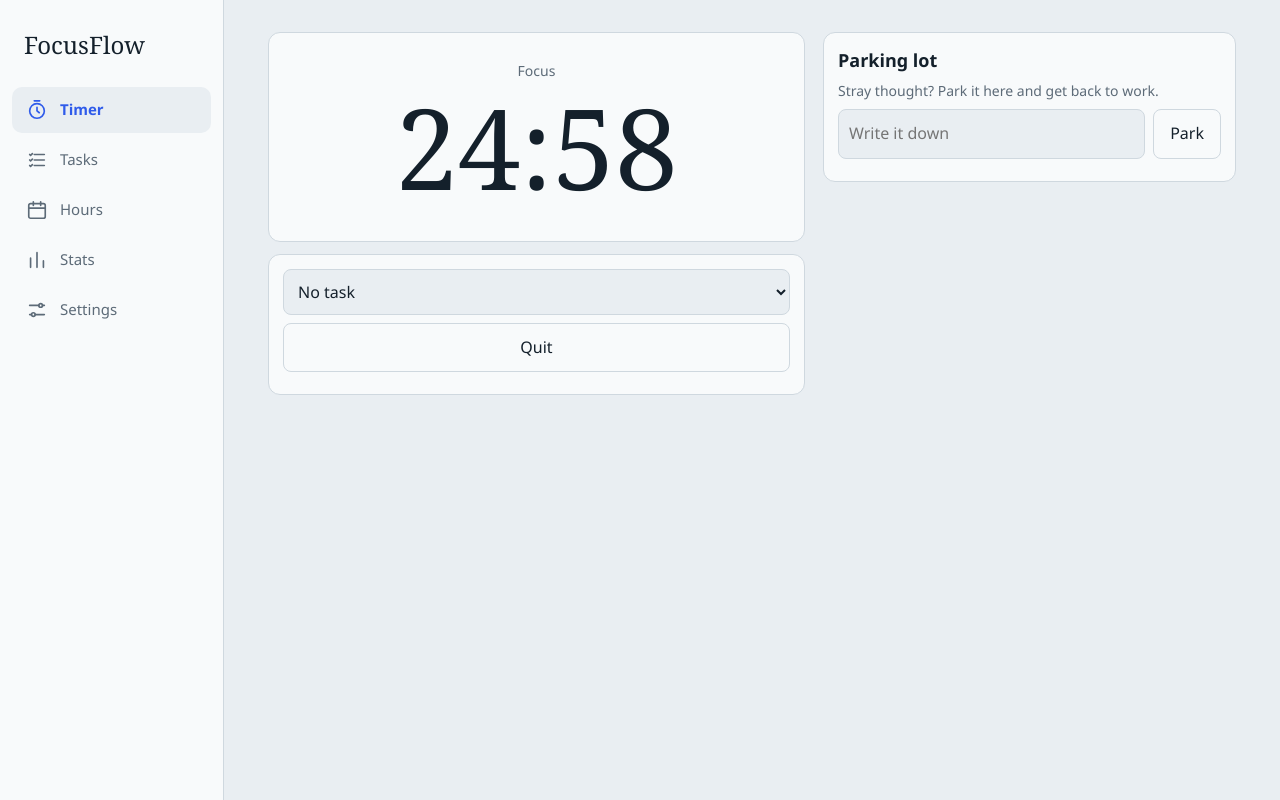
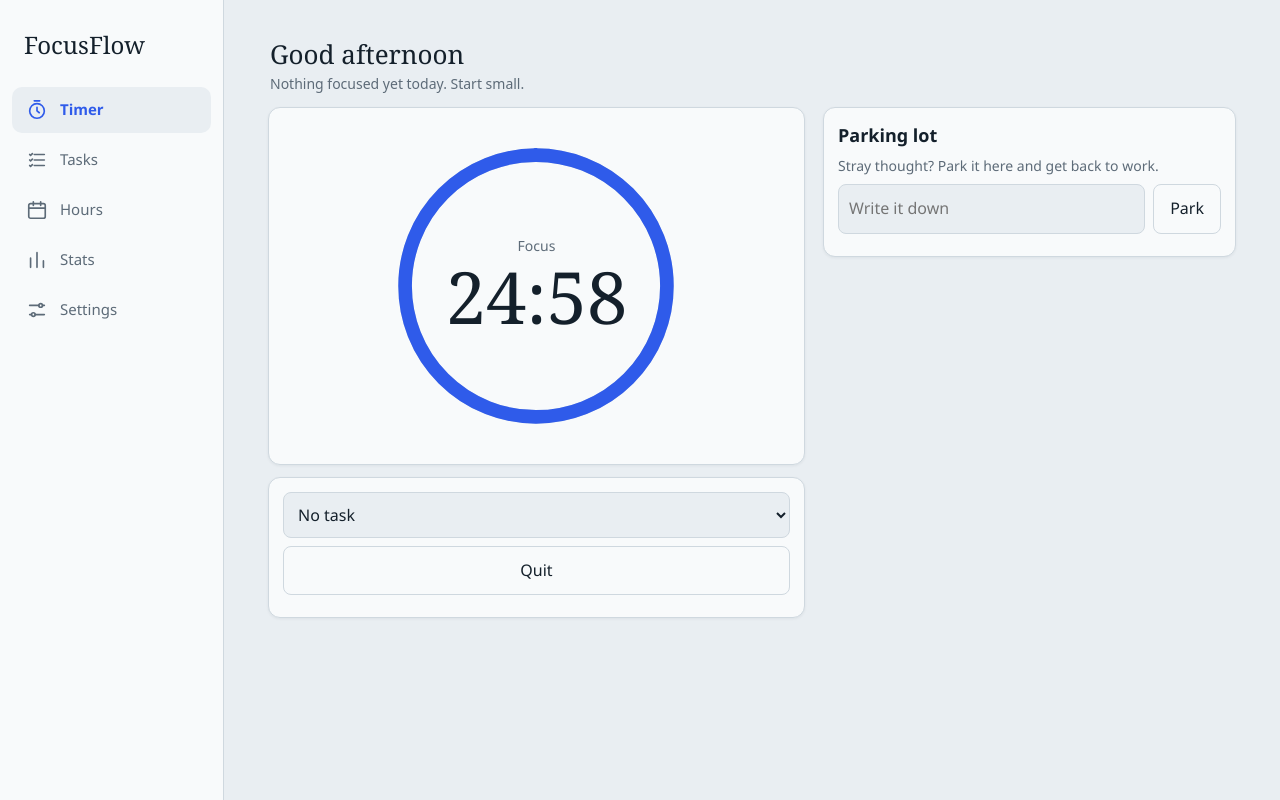
Before and after one commit to eronik91/focusflow, a plain HTML site: page index.html in a window 1280 px wide. Both pictures are taken after a click on the button "Start focus". Drawn offline with Linux system fonts and the light colour scheme.

Commit message:
Link tasks to timesheet and add timer ring UI polish
- Tasks get an optional client; Hours task field suggests open tasks
- Starting a Pomodoro focus session auto clocks in with task and client
- Ask to keep or stop the clock when a session is quit
- Remind after 4 hours of continuous clock time
- Timer progress ring, greeting with daily summary, accent color picker
- Press feedback, soft card shadows, vibration on session end
- Bump cache to v8

```diff
--- a/index.html
+++ b/index.html
@@ -21,6 +21,15 @@ input,select{font:inherit;width:100%;padding:10px;border-radius:8px;border:1px s
 .tank{position:relative;overflow:hidden;text-align:center;padding:28px 12px}
 .tank i{position:absolute;left:0;right:0;bottom:0;height:0;background:var(--ac);opacity:.18;transition:height .5s linear}
 .tank>*{position:relative}
+.ringw{position:relative;width:min(78vw,300px);aspect-ratio:1;margin:0 auto}
+.ringw svg{position:absolute;inset:0;width:100%;height:100%;transform:rotate(-90deg)}
+.rt{fill:none;stroke:var(--line);stroke-width:10}
+.rp{fill:none;stroke:var(--ac);stroke-width:10;stroke-linecap:round;stroke-dasharray:603.2;transition:stroke-dashoffset .5s linear,stroke .3s}
+.rin{position:absolute;inset:0;display:flex;flex-direction:column;align-items:center;justify-content:center}
+.rin .big{font-size:clamp(48px,17vw,68px);margin:4px 0}
+.hi{font:400 26px Georgia,serif;margin:4px 2px 14px}.hi small{display:block;font:14px system-ui,sans-serif;color:var(--mu);margin-top:2px}
+.card{box-shadow:0 1px 3px rgba(20,32,43,.06)}button:active{transform:scale(.97)}
+.sw{width:40px;height:40px;border-radius:50%;padding:0;border:3px solid var(--card);outline:1px solid var(--line)}.row .sw{flex:0 0 40px}.sw.on{outline:3px solid var(--tx)}
 .big{font:400 84px/1 "Iowan Old Style",Georgia,serif;font-variant-numeric:tabular-nums;margin:10px 0}
 .mu{color:var(--mu);font-size:14px}
 .row{display:flex;gap:8px;margin:8px 0}.row>*{flex:1}
@@ -41,7 +50,7 @@ dialog{border:1px solid var(--line);border-radius:12px;background:var(--card);co
 dialog::backdrop{background:#0007}
 h2{font-size:18px;margin:0 0 8px}
 .hide{display:none!important}
-@media(prefers-reduced-motion:reduce){.tank i{transition:none}}
+@media(prefers-reduced-motion:reduce){.rp{transition:none}button:active{transform:none}}
 @media(min-width:900px){
 body{padding:0 0 0 224px}
 main{max-width:1040px;padding:32px 36px}
@@ -49,9 +58,9 @@ nav{top:0;right:auto;width:224px;flex-direction:column;gap:4px;border-top:0;bord
 .brand{display:block;font:400 24px Georgia,serif;padding:4px 12px 22px}
 nav button{flex:0 0 auto;flex-direction:row;justify-content:flex-start;gap:12px;font-size:15px;padding:12px 14px;border-radius:10px;width:100%}
 nav button.on{background:var(--bg)}
-.big{font-size:112px}#tclock{font-size:84px!important}
+.big{font-size:112px}.rin .big{font-size:72px}#tclock{font-size:84px!important}
 #v-timer.on,#v-time.on,#v-stats.on,#v-set.on{display:grid;gap:0 18px;align-items:start}
-#v-timer.on{grid-template-columns:1.3fr 1fr}#v-timer .card:nth-child(3){grid-column:2;grid-row:1/span 2}#parkc.hide{display:block!important}
+#v-timer.on{grid-template-columns:1.3fr 1fr}#v-timer .hi{grid-column:1/-1}#v-timer #parkc{grid-column:2;grid-row:2/span 2}#parkc.hide{display:block!important}
 #v-time.on{grid-template-columns:360px 1fr}#v-time>.card:nth-child(3){grid-column:2;grid-row:1/span 2}
 #v-stats.on,#v-set.on{grid-template-columns:1fr 1fr}#v-stats>.card:first-child{grid-column:1/-1}
 #v-tasks.on{max-width:720px}
@@ -62,10 +71,9 @@ dialog label{display:block;margin-top:8px}
 </style></head><body>
 <main>
 <section id="v-timer" class="on">
-  <div class="card tank"><i id="fill"></i>
-    <div class="mu" id="lbl">Ready</div>
-    <div class="big" id="time">25:00</div>
-    <div class="mu" id="cur"></div>
+  <div class="hi" id="hi"></div>
+  <div class="card tank"><div class="ringw"><svg viewBox="0 0 220 220" aria-hidden="true"><circle class="rt" cx="110" cy="110" r="96"/><circle id="ring" class="rp" cx="110" cy="110" r="96"/></svg>
+    <div class="rin"><div class="mu" id="lbl">Ready</div><div class="big" id="time">25:00</div><div class="mu" id="cur"></div></div></div>
   </div>
   <div class="card">
     <select id="task" aria-label="Current task"></select>
@@ -84,6 +92,7 @@ dialog label{display:block;margin-top:8px}
 </section>
 <section id="v-tasks">
   <div class="card"><h2>Tasks</h2>
+    <input id="tcin" list="cls" placeholder="Client (optional)" aria-label="Client" style="margin-bottom:8px">
     <div class="row"><input id="tin" placeholder="Add a task"><button class="p" id="tadd" style="flex:0">Add</button></div>
     <div id="tlist"></div>
   </div>
@@ -92,7 +101,7 @@ dialog label{display:block;margin-top:8px}
   <div class="card tank"><div class="mu" id="tstate">Not clocked in</div><div class="big" id="tclock" style="font-size:64px">0:00:00</div></div>
   <div class="card">
     <input id="tcl" list="cls" placeholder="Client (optional)" aria-label="Client"><datalist id="cls"></datalist>
-    <input id="ttask" placeholder="What are you working on?" style="margin-top:8px" aria-label="Task">
+    <input id="ttask" list="tl" placeholder="What are you working on?" style="margin-top:8px" aria-label="Task"><datalist id="tl"></datalist>
     <div class="row"><button class="p" id="tio">Clock in</button></div>
   </div>
   <div class="card"><div class="row"><button id="tadd2">+ Add entry</button><button class="p" id="trep">PDF report</button></div><div id="tents"></div></div>
@@ -108,6 +117,7 @@ dialog label{display:block;margin-top:8px}
     <div class="mu" id="lvd"></div></div>
   <div class="card"><h2>Minutes</h2>
     <div class="row"><label class="mu">Focus<input id="sf" type="number" min="1"></label><label class="mu">Break<input id="ss" type="number" min="1"></label><label class="mu">Long break<input id="sl" type="number" min="1"></label></div></div>
+  <div class="card"><h2>Accent color</h2><div class="row" id="acs"><button class="sw" data-ac="" style="background:#2f5bea" aria-label="Accent 1"></button><button class="sw" data-ac="#7c5cf0" style="background:#7c5cf0" aria-label="Accent 2"></button><button class="sw" data-ac="#e8604c" style="background:#e8604c" aria-label="Accent 3"></button><button class="sw" data-ac="#d98a00" style="background:#d98a00" aria-label="Accent 4"></button><button class="sw" data-ac="#d6457a" style="background:#d6457a" aria-label="Accent 5"></button></div></div>
   <div class="card"><h2>Sync</h2><div class="mu" id="sync">Loading…</div><div class="row"><button class="p" id="sbtn" disabled>Sign in with Google</button></div></div>
 </section>
 </main>
@@ -146,12 +156,12 @@ function beep(){try{const a=new AudioContext();[0,.25,.5].forEach(t=>{const o=a.
 function notify(t,b){if(!('Notification'in window)||Notification.permission!=='granted')return;
  navigator.serviceWorker?.ready.then(r=>r.showNotification(t,{body:b,icon:'icon-192.png',tag:'ff',renotify:true,vibrate:[200,100,200,100,400],requireInteraction:true,silent:false})).catch(()=>new Notification(t,{body:b}))}
 
-function start(mode,min,mini){if('Notification'in window&&Notification.permission==='default')Notification.requestPermission();
+function start(mode,min,mini){if(mode==='focus'&&!S.clk){const k=S.tasks.find(x=>x.id===S.cur);S.clk={in:mn(Date.now()),task:k?k.t:'',c:k&&k.c||''}}if('Notification'in window&&Notification.permission==='default')Notification.requestPermission();
  S.timer={mode,end:Date.now()+min*6e4,total:min*60,task:S.cur,mini:!!mini};save();render()}
 function brk(){const L=S.cycle%4===0;start(L?'long':'short',L?S.set.l:S.set.s)}
 function done(t){S.log.push({d:day(),m:Math.round(t.total/60),task:t.task,ok:1});const td=day(),y=day(new Date(Date.now()-864e5));
  if(S.last!==td){S.streak=S.last===y?S.streak+1:1;S.last=td}}
-function finish(){const t=S.timer;S.timer=null;beep();
+function finish(){const t=S.timer;S.timer=null;beep();navigator.vibrate&&navigator.vibrate([120,60,120]);
  if(t.mode==='focus'){done(t);if(!t.mini)S.cycle++;notify('Session complete','Nice work.');save();render();
   if(t.mini)ask('5 minutes done. Keep going?',[['Stop here',()=>{}],['Full session',()=>start('focus',S.set.f),1]]);
   else ask('Last 10%: is this task finished?',[['Needs another round',brk],['Task done',()=>{const k=S.tasks.find(x=>x.id===t.task);if(k)k.done=1;save();render();brk()},1]]);
@@ -161,24 +171,24 @@ function stop(){const t=S.timer;if(!t)return;
  const lv=S.set.lv;
  ask('Quit this session? What got in the way?',[['Keep going',()=>{}],['Quit',why=>{
   S.log.push({d:day(),m:Math.round((t.total-(t.end-Date.now())/1000)/60),task:t.task,ok:0,why});
-  if(lv==='strict'){S.streak=0;S.last=null}S.timer=null;save();render()},1]],lv==='gentle'?1:2)}
+  if(lv==='strict'){S.streak=0;S.last=null}S.timer=null;save();render();if(S.clk)setTimeout(()=>ask('Session ended. Keep the clock running?',[['Keep running',()=>{}],['Clock out',clockOut,1]]),50)},1]],lv==='gentle'?1:2)}
 
 const fmt=s=>Math.floor(s/60)+':'+String(s%60).padStart(2,'0');
 function paint(){const t=S.timer;if(!t)return;const left=Math.max(0,Math.ceil((t.end-Date.now())/1000));
- $('#time').textContent=fmt(left);$('#fill').style.height=(100-left/t.total*100)+'%';document.title=fmt(left)+' FocusFlow'}
-function tick(){if(S.clk)$('#tclock').textContent=hms(Date.now()-S.clk.in);if(!S.timer)return;S.timer.end<=Date.now()?finish():paint()}
+ $('#time').textContent=fmt(left);$('#ring').style.strokeDashoffset=603.2*(1-left/t.total);document.title=fmt(left)+' FocusFlow'}
+function tick(){if(S.clk){$('#tclock').textContent=hms(Date.now()-S.clk.in);if(Date.now()-(S.clk.w||S.clk.in)>144e5&&!$('#dlg').open){S.clk.w=Date.now();save();ask('Your clock has been running for hours. Still working?',[['Clock out',clockOut],['Still working',()=>{},1]])}}if(!S.timer)return;S.timer.end<=Date.now()?finish():paint()}
 
 function render(){const t=S.timer,m=t?t.mode:'idle';document.body.dataset.m=m;
  $('#idle').classList.toggle('hide',!!t);
  $('#run').classList.toggle('hide',!t||(m!=='focus'&&S.set.lv!=='gentle'));
  $('#stop').textContent=m==='focus'?'Quit':'Skip break';
  $('#lbl').textContent=t?(m==='focus'?(t.mini?'Just 5 minutes':'Focus'):m==='short'?'Break':'Long break'):'Ready';
- if(t)paint();else{$('#time').textContent=fmt(S.set.f*60);$('#fill').style.height=0;document.title='FocusFlow'}
+ if(t)paint();else{$('#time').textContent=fmt(S.set.f*60);$('#ring').style.strokeDashoffset=0;document.title='FocusFlow'}
  const open=S.tasks.filter(x=>!x.done);if(!open.find(x=>x.id===S.cur))S.cur=open[0]?.id||null;
  $('#task').innerHTML='<option value="">No task</option>'+open.map(x=>`<option value="${x.id}"${x.id===S.cur?' selected':''}>${esc(x.t)}</option>`).join('');
  $('#task').value=S.cur||'';
  $('#plist').innerHTML=S.park.map((p,i)=>`<div class="item"><span>${esc(p)}</span><button data-p="${i}" aria-label="Remove">✕</button></div>`).join('');
- $('#tlist').innerHTML=S.tasks.map(x=>`<div class="item${x.done?' d':''}"><input type="checkbox" data-d="${x.id}"${x.done?' checked':''} aria-label="Done"><span>${esc(x.t)}</span><small class="mu">${S.log.filter(l=>l.task===x.id&&l.ok).length} sessions</small><button data-x="${x.id}" aria-label="Delete">✕</button></div>`).join('')||'<div class="mu">No tasks yet. Add the one you keep avoiding.</div>';
+ $('#tlist').innerHTML=S.tasks.map(x=>`<div class="item${x.done?' d':''}"><input type="checkbox" data-d="${x.id}"${x.done?' checked':''} aria-label="Done"><span>${esc(x.t)}${x.c?'<br><small class="mu">'+esc(x.c)+'</small>':''}</span><small class="mu">${S.log.filter(l=>l.task===x.id&&l.ok).length} sessions</small><button data-x="${x.id}" aria-label="Delete">✕</button></div>`).join('')||'<div class="mu">No tasks yet. Add the one you keep avoiding.</div>';
  const td=day(),ok=S.log.filter(l=>l.ok);
  $('#s1').textContent=ok.filter(l=>l.d===td).reduce((a,l)=>a+l.m,0);$('#s2').textContent=S.streak;$('#s3').textContent=ok.length;
  let w=[];for(let i=6;i>=0;i--){const d=new Date(Date.now()-i*864e5);w.push([d.toLocaleDateString('en',{weekday:'short'}),ok.filter(l=>l.d===day(d)).reduce((a,l)=>a+l.m,0)])}
@@ -188,7 +198,7 @@ function render(){const t=S.timer,m=t?t.mode:'idle';document.body.dataset.m=m;
  $('#quits').innerHTML=q.length?q.map(l=>`${l.d}: ${esc(l.why||'no reason given')}`).join('<br>'):'None yet.';
  document.querySelectorAll('#lv button').forEach(b=>b.classList.toggle('on',b.dataset.l===S.set.lv));
  $('#lvd').textContent=LVD[S.set.lv];$('#sf').value=S.set.f;$('#ss').value=S.set.s;$('#sl').value=S.set.l;
- $('#parkc').classList.toggle('hide',!(t&&t.mode==='focus'));renderTs();save()}
+ $('#parkc').classList.toggle('hide',!(t&&t.mode==='focus'));renderTs();renderHi();save()}
 
 $('#go').onclick=()=>start('focus',S.set.f);
 $('#mini').onclick=()=>start('focus',5,1);
@@ -196,7 +206,7 @@ $('#stop').onclick=stop;
 $('#task').onchange=e=>{S.cur=e.target.value||null;save()};
 const addP=()=>{const v=$('#pin').value.trim();if(v){S.park.push(v);$('#pin').value='';render()}};
 $('#padd').onclick=addP;$('#pin').onkeydown=e=>e.key==='Enter'&&addP();
-const addT=()=>{const v=$('#tin').value.trim();if(v){S.tasks.push({id:Date.now()+'',t:v,done:0});$('#tin').value='';render()}};
+const addT=()=>{const v=$('#tin').value.trim();if(v){S.tasks.push({id:Date.now()+'',t:v,c:$('#tcin').value.trim(),done:0});$('#tin').value='';render()}};
 $('#tadd').onclick=addT;$('#tin').onkeydown=e=>e.key==='Enter'&&addT();
 $('#plist').onclick=e=>{const i=e.target.dataset.p;if(i!=null){S.park.splice(i,1);render()}};
 $('#tlist').onclick=e=>{const d=e.target.dataset;if(d.x){S.tasks=S.tasks.filter(x=>x.id!==d.x);render()}};
@@ -214,9 +224,17 @@ function renderTs(){const c=S.clk;
  $('#tio').textContent=c?'Clock out':'Clock in';$('#tstate').textContent=c?'Clocked in at '+tm(c.in):'Not clocked in';
  if(!c)$('#tclock').textContent='0:00:00';
  const E=live().sort((a,b)=>b.in-a.in).slice(0,150),g={};E.forEach(e=>(g[dstr(e.in)]=g[dstr(e.in)]||[]).push(e));
- $('#tents').innerHTML=Object.entries(g).map(([d,a])=>`<h2 style="margin-top:14px">${d} <span class="mu">${hm(a.reduce((s,e)=>s+e.out-e.in,0))}</span></h2>`+a.map(e=>`<div class="item" data-e="${e.id}" style="cursor:pointer"><span>${tm(e.in)}–${tm(e.out)}<br><small class="mu">${esc((e.c?e.c+' · ':'')+(e.task||'No task'))}</small></span><b>${hm(e.out-e.in)}</b></div>`).join('')).join('')||'<div class="mu">No entries yet.</div>';
- $('#cls').innerHTML=[...new Set(live().map(e=>e.c).filter(Boolean))].map(x=>`<option value="${esc(x)}">`).join('')}
-$('#tio').onclick=()=>{const c=S.clk;if(c){S.ts.push({id:Date.now()+'',in:c.in,out:mn(Date.now()),task:c.task,c:c.c,u:Date.now()});S.clk=null}else S.clk={in:mn(Date.now()),task:$('#ttask').value.trim(),c:$('#tcl').value.trim()};render()};
+ $('#tents').innerHTML=Object.entries(g).map(([d,a])=>`<h2 style="margin-top:14px">${d} <span class="mu">${hm(a.reduce((s,e)=>s+e.out-e.in,0))}</span></h2>`+a.map(e=>`<div class="item" data-e="${e.id}" style="cursor:pointer"><span>${tm(e.in)}–${tm(e.out)}<br><small class="mu">${esc((e.c?e.c+' · ':'')+(e.task||'No task'))}</small></span><b>${hm(e.out-e.in)}</b></div>`).join('')).join('')||'<div class="mu">No entries yet. Clock in to log your first one.</div>';
+ $('#tl').innerHTML=S.tasks.filter(x=>!x.done).map(x=>`<option value="${esc(x.t)}">`).join('');
+ $('#cls').innerHTML=[...new Set([...live().map(e=>e.c),...S.tasks.map(x=>x.c)].filter(Boolean))].map(x=>`<option value="${esc(x)}">`).join('')}
+function clockOut(){const c=S.clk;if(!c)return;S.ts.push({id:Date.now()+'',in:c.in,out:mn(Date.now()),task:c.task,c:c.c,u:Date.now()});S.clk=null;render()}
+$('#tio').onclick=()=>{if(S.clk)return clockOut();S.clk={in:mn(Date.now()),task:$('#ttask').value.trim(),c:$('#tcl').value.trim()};render()};
+$('#ttask').oninput=e=>{const k=S.tasks.find(x=>!x.done&&x.t===e.target.value);if(k&&k.c&&!$('#tcl').value)$('#tcl').value=k.c};
+$('#acs').onclick=e=>{const a=e.target.dataset.ac;if(a!=null){S.set.ac=a;render()}};
+function renderHi(){const h=new Date().getHours(),td=day(),m=S.log.filter(l=>l.ok&&l.d===td).reduce((a,l)=>a+l.m,0),t=S.timer,k=t&&S.tasks.find(x=>x.id===t.task);
+ $('#hi').innerHTML=(h<12?'Good morning':h<18?'Good afternoon':'Good evening')+`<small>${m?m+' min focused today':'Nothing focused yet today. Start small.'}${S.streak?' · '+S.streak+'-day streak':''}</small>`;
+ $('#cur').textContent=k?k.t:'';document.documentElement.style.setProperty('--ac',S.set.ac||'');
+ document.querySelectorAll('#acs button').forEach(b=>b.classList.toggle('on',b.dataset.ac===(S.set.ac||'')))}
 let EID=null;
 function edit(id){EID=id;const e=S.ts.find(x=>x.id===id)||{in:new Date().setHours(9,0,0,0),out:new Date().setHours(17,0,0,0),task:'',c:''};
  $('#edt').textContent=id?'Edit entry':'Add entry';$('#ed-d').value=dstr(e.in);$('#ed-i').value=hhmm(e.in);$('#ed-o').value=hhmm(e.out);$('#ed-c').value=e.c||'';$('#ed-t').value=e.task||'';$('#ed-del').classList.toggle('hide',!id);$('#edlg').showModal()}
--- a/sw.js
+++ b/sw.js
@@ -1,4 +1,4 @@
-const C='focusflow-v7',F=['./','./index.html','./manifest.webmanifest','./icon-192.png','./icon-512.png'];
+const C='focusflow-v8',F=['./','./index.html','./manifest.webmanifest','./icon-192.png','./icon-512.png'];
 self.addEventListener('install',e=>{e.waitUntil(caches.open(C).then(c=>c.addAll(F.map(u=>new Request(u,{cache:'reload'})))));self.skipWaiting()});
 self.addEventListener('activate',e=>e.waitUntil(caches.keys().then(k=>Promise.all(k.filter(x=>x!==C).map(x=>caches.delete(x)))).then(()=>self.clients.claim())));
 self.addEventListener('fetch',e=>{if(e.request.method!=='GET'||new URL(e.request.url).origin!==location.origin)return;
```
